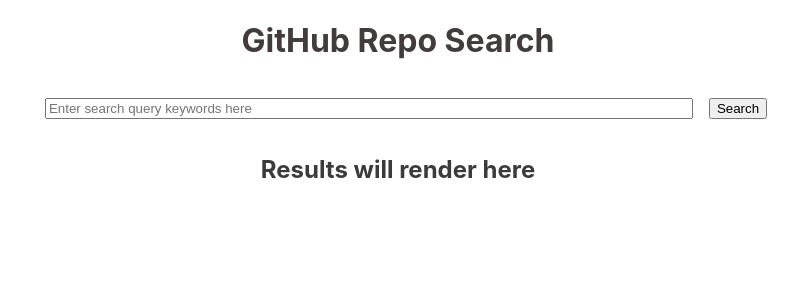
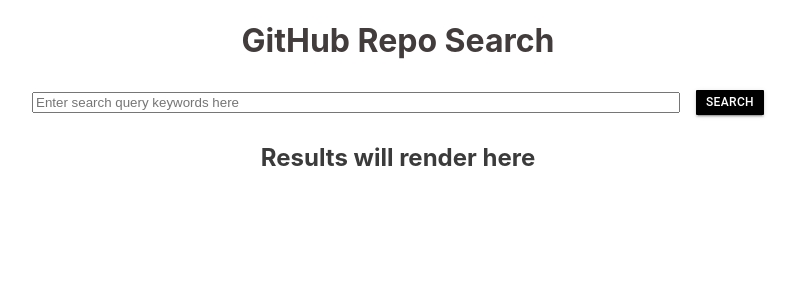
Before and after one commit to yyerthao/github-search, a React (Create React App) app: page / in a window 1280 px wide. Shown: the top 300 px of the page, without its empty margins (242-1040 px from the left). Built offline with nearby package versions, Linux system fonts and the light colour scheme.

Commit message:
Updated search button styling

```diff
--- a/package.json
+++ b/package.json
@@ -3,6 +3,7 @@
   "version": "0.1.0",
   "private": true,
   "dependencies": {
+    "@material-ui/core": "^4.11.4",
     "@testing-library/jest-dom": "^5.12.0",
     "@testing-library/react": "^11.2.7",
     "@testing-library/user-event": "^12.8.3",
--- a/src/components/SearchQuery/SearchQuery.js
+++ b/src/components/SearchQuery/SearchQuery.js
@@ -1,10 +1,23 @@
 import React, {useState} from 'react';
 import Results from '../Results/Results';
+import { makeStyles } from '@material-ui/core/styles';
+import Button from '@material-ui/core/Button';
+
+const useStyles = makeStyles((theme) => ({
+    root: {
+        '& > *': {
+            margin: theme.spacing(1),
+        },
+    background: {
+        color: 'black'
+    }
+    },
+}));
 
 function SearchQuery(){
 
- const [input, setInput] = useState('');
-
+const [input, setInput] = useState('');
+const classes = useStyles();
 
 const handleSubmit = event => {
     event.preventDefault();
@@ -13,11 +26,11 @@
     // TO DO: dispatch user search query keyword in here
     };
 
-
  return(
+     <div className="center">
      <form
         onSubmit={handleSubmit}
-        className="center">
+        className={classes.root}>
         <input
             type="text"
             onChange={  (event) => setInput(event.target.value) }
@@ -25,11 +38,24 @@
             placeholder="Enter search query keywords here"
             className="one-rem-margin input-field">
         </input>
-            <button type="submit">Search</button>
+            <Button
+                type="submit"
+                variant="contained"
+                className={classes.background}
+                style={{
+                    borderRadius: 1,
+                    color: "white",
+                    backgroundColor: "black",
+                    padding: "2px 10px",
+                    fontSize: "12px"
+                }}
+                >
+                Search
+            </Button>
             <Results/>
      </form>
+     </div>
  )
-
 }
 
 export default SearchQuery;
```
Also changed, not shown: src/components/App/App.css (line endings or trailing spaces), 2 other files (tests, documents, lock files or other folders).
